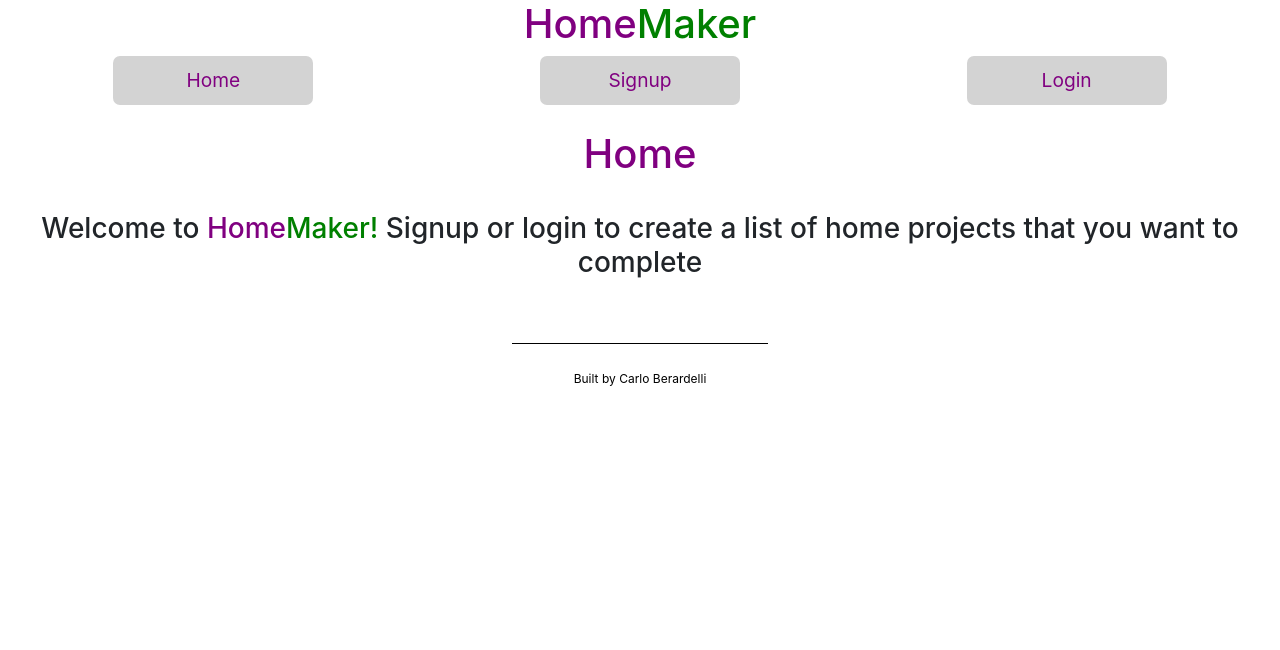
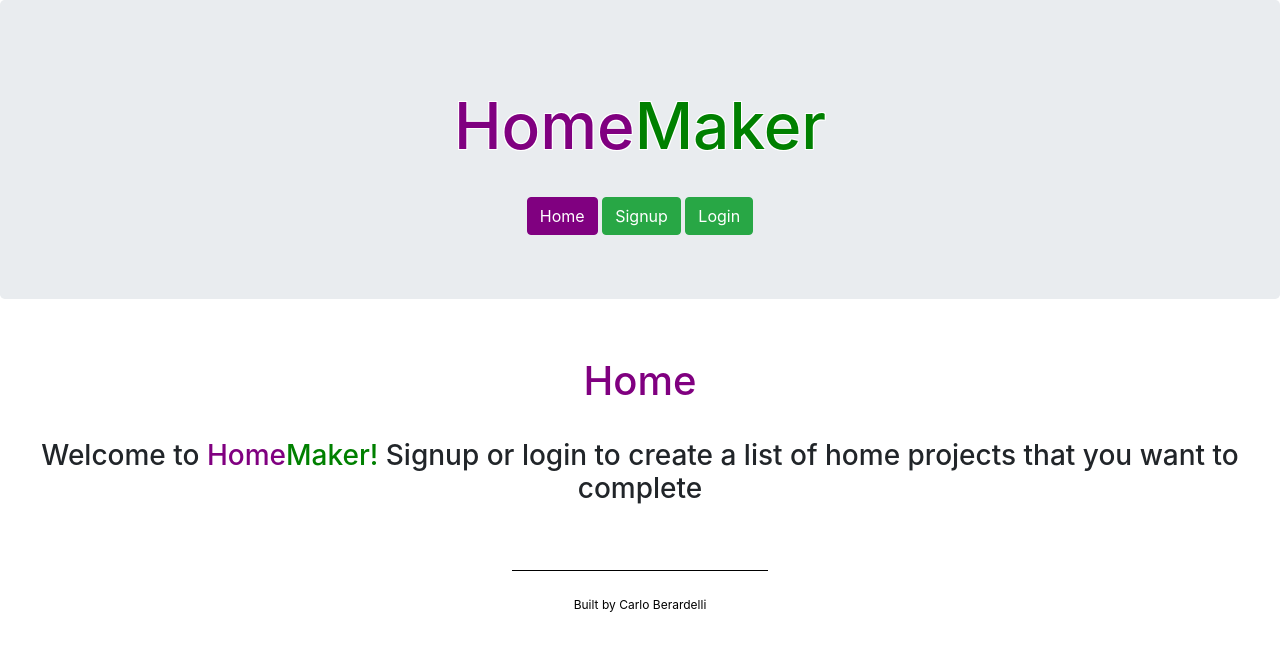
Before and after one commit to CarloRossi11/homemakerclient, a React (Create React App) app: page / in a window 1280 px wide. Shown: the top 650 px of the page. Built offline with nearby package versions, Linux system fonts and the light colour scheme.

Commit message:
added jumbotron and new buttons to Nav

```diff
--- a/src/App.css
+++ b/src/App.css
@@ -7,53 +7,33 @@ body {
   text-align: center;
 }
 
-header h1 {
-  color: purple;
+/* Nav */
+
+.title{
+  padding: 2%;
+  font-size: 400%;
+  text-shadow:
+    -1px -1px 0 white,
+    1px -1px 0 white,
+    -1px 1px 0 white,
+    1px 1px 0 white;
+    color: purple;
 }
 
 span{
   color: green;
 }
-span2{
+.homer{
   color: purple;
 }
 
-header nav {
-  display: flex;
-  justify-content: space-around;
+.backhome{
+  background-color: purple;
+  border-color: purple;
 }
-
-header nav a {
-  color: green;
-  text-decoration: none;
-}
-
-header nav div {
-  font-size: larger;
-  background-color: lightgray;
-  color: purple;
-  width: 200px;
-  border-radius: 7px;
-  transition: background-color .2s, color .2s;
-  padding: 10px;
-}
-
-header nav div:hover {
-  background-color: whitesmoke;
-  color: green
-}
-
-.smalls {
-  color: black;
-  font-size: 12px;
-  max-width: 20%;
-  display: flex;
-  align-items: center;
-  justify-content: center;
-  margin: 5% auto;
-  padding: 2%;
-  border-top: 1px solid black;
-
+.backhome:hover{
+  background-color: #6a006a;
+  border-color: #630063;
 }
 
 /* Auth */
@@ -83,16 +63,8 @@ header nav div:hover {
   cursor: pointer;
 }
 
-.project{
-  margin: 10px auto;
-}
 
-/* Nav */
-
-.projectTitle{
-  margin-top: 2%;
-}
-
+/* Dashboard */
 .projects{
   margin: auto;
 }
@@ -105,8 +77,6 @@ header nav div:hover {
   margin: 1%;
 }
 
-/* Dashboard */
-
 ul{
   margin: auto;
   padding: 0%;
@@ -118,3 +88,16 @@ ul{
   color: purple;
   padding: 2%;
 }
+
+/* Footer */
+.smalls {
+  color: black;
+  font-size: 12px;
+  max-width: 20%;
+  display: flex;
+  align-items: center;
+  justify-content: center;
+  margin: 5% auto;
+  padding: 2%;
+  border-top: 1px solid black;
+}
--- a/src/components/Nav.js
+++ b/src/components/Nav.js
@@ -1,28 +1,30 @@
 import React from 'react'
 import {Link} from 'react-router-dom'
 import {useAppState} from "../AppState.js"
+import Jumbotron from 'react-bootstrap/Jumbotron';
+import Button from 'react-bootstrap/Button';
 
 const Nav =(props) => {
 
   const {state, dispatch} = useAppState()
 
-  return <header>
-    <h1 className="Purple">Home<span>Maker</span></h1>
+  return <Jumbotron>
+    <h1 className="title">Home<span>Maker</span></h1>
     <nav>
-      <Link to="/"> <div>Home</div></Link>
+      <Link to="/"> <Button className="backhome">Home</Button></Link>
       {!state.token ? (
         <>
-          <Link to="/auth/signup"> <div>Signup</div></Link>
-          <Link to="/auth/login"> <div>Login</div></Link>
+          <Link to="/auth/signup"> <Button variant="success">Signup</Button></Link>
+          <Link to="/auth/login"> <Button variant="success">Login</Button></Link>
         </>
       ) : null}
-      {state.token ? (<><Link to="/dashboard"> <div>Projects</div></Link>
-      <div onClick={() => {
+      {state.token ? (<><Link to="/dashboard"> <Button variant="success">Projects</Button></Link>
+      <Button variant="success" onClick={() => {
         dispatch({type: "logout"})
         props.history.push("/")
-      }}>Logout</div></>) : null}
+      }}>Logout</Button></>) : null}
     </nav>
-  </header>
+  </Jumbotron>
 }
 
 export default Nav
--- a/src/pages/Home.jsx
+++ b/src/pages/Home.jsx
@@ -4,7 +4,7 @@ import {Link} from "react-router-dom"
 const Home =(props) => {
   return <>
     <h1 className="homies">Home</h1>
-    <h3>Welcome to <span2>Home</span2><span>Maker!</span> Signup or login to create a list of home projects that you want to complete</h3>
+    <h3>Welcome to <span2 className="homer">Home</span2><span>Maker!</span> Signup or login to create a list of home projects that you want to complete</h3>
   </>
 }
 
```
Also changed, not shown: 1 other file (tests, documents, lock files or other folders).
